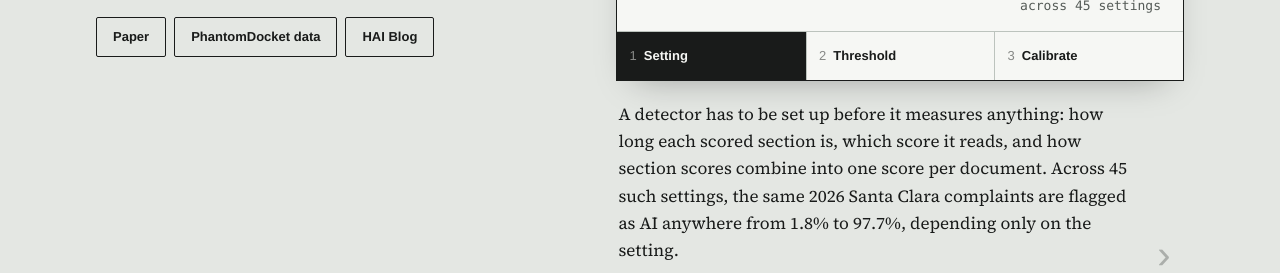
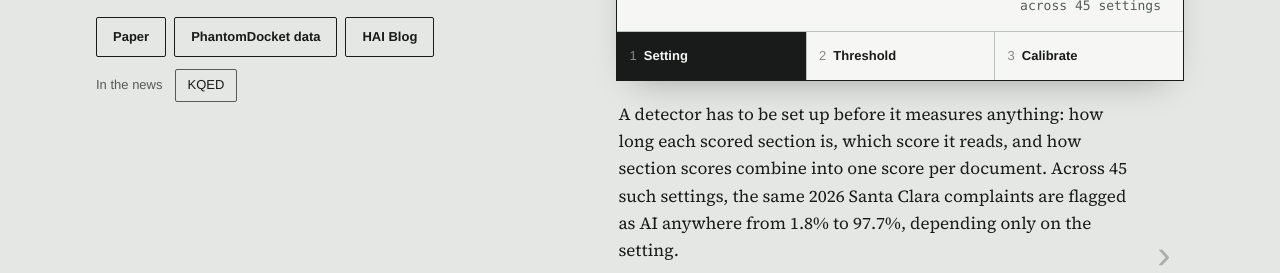
Before and after one commit to reglab/detection-objection, a plain HTML site: page index.html in a window 1280 px wide. Shown: the part 524-797 px from the top of the page. Drawn offline with Linux system fonts and the light colour scheme; a web font is replaced by a local one.

Commit message:
Add In the news row with KQED link
Co-Authored-By: Claude Opus 5.5 <noreply@anthropic.com>

```diff
--- a/index.html
+++ b/index.html
@@ -96,6 +96,10 @@ h1 { font: var(--t-display); letter-spacing: -.02em; text-wrap: balance; }
 .authors { font: var(--t-label); color: var(--ink-2); }
 .authors b { color: var(--ink); font-weight: 400; }
 .ctas { display: flex; gap: 8px; flex-wrap: wrap; }
+.news { display: flex; align-items: center; gap: 8px; flex-wrap: wrap; margin-top: -10px; }
+.news-l { font: var(--t-label); color: var(--ink-2); margin-right: 4px; }
+.btn.press { font-weight: 400; padding: 6px 12px; border-width: 1px; border-color: var(--ink-2); }
+.btn.press:hover { border-color: var(--ink); }
 .btn { display: inline-flex; align-items: center; font: var(--t-label); font-weight: 700; padding: 10px 16px; border: 1.5px solid var(--ink); border-radius: 2px; text-decoration: none; }
 
 .inst { position: relative; background: var(--card); border: 1.5px solid var(--ink); display: grid; min-width: 0; box-shadow: 0 14px 34px -18px rgba(0,0,0,.35); }
@@ -415,6 +419,9 @@ footer b { color: var(--ink); }
             <a class="btn" href="https://dho.stanford.edu/wp-content/uploads/GenAI_Courts.pdf" target="_blank" rel="noopener">Paper</a>
             <a class="btn" href="https://huggingface.co/datasets/Arifov/PhantomDocket" target="_blank" rel="noopener">PhantomDocket data</a>
             <a class="btn" href="https://hai.stanford.edu/news/ai-might-be-flooding-state-court-houses-but-proving-it-is-another-matter" target="_blank" rel="noopener">HAI Blog</a>
+          </div>
+          <div class="news"><span class="news-l">In the news</span>
+            <a class="btn press" href="https://www.kqed.org/news/12110636/ai-is-drafting-more-bay-area-lawsuits-especially-for-people-without-lawyers" target="_blank" rel="noopener">KQED</a>
           </div>
         </div>
       </div>
```
